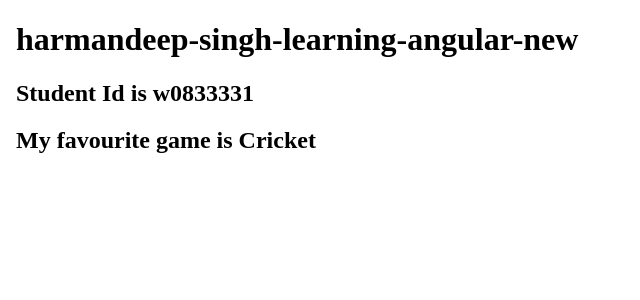
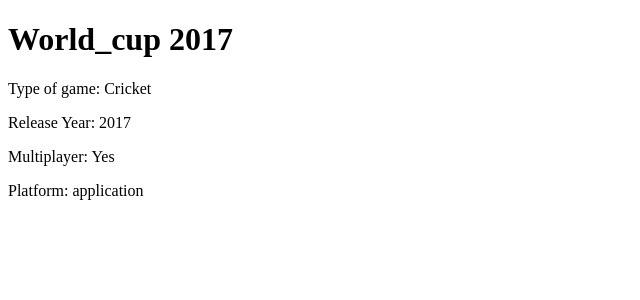
Before and after one commit to harmannsandhuu334/-Harmandeep-_-singh-_Learning_Angular-, an Angular app: page / in a window 1280 px wide. Shown: the top 300 px of the page, without its empty margins (0-640 px from the left). Built offline with nearby package versions, Linux system fonts and the light colour scheme.

Commit message:
Add five properties and html structure

```diff
--- a/angular.json
+++ b/angular.json
@@ -92,5 +92,8 @@
         }
       }
     }
+  },
+  "cli": {
+    "analytics": "d40e77c0-b796-402c-9514-ee692930d566"
   }
 }
--- a/src/app/app.component.html
+++ b/src/app/app.component.html
@@ -1,11 +1,7 @@
-<html>
-<head>
-  <title>First Assignment</title>
+<!-- src/app/app.component.html -->
 
-</head>
-<body>
-<h1>{{title}}</h1>
-<h2>Student Id is {{student}}</h2>
-<h2>My favourite game  is {{favouriteGame}}</h2>
-</body>
-</html>
+<h1>{{ Games.name }}</h1>
+<p>Type of game: {{ Games.type }}</p>
+<p>Release Year: {{ Games.releaseYear }}</p>
+<p>Multiplayer: {{ Games.multiplayer ? 'Yes' : 'No' }}</p>
+<p>Platform: {{ Games.platform }}</p>
--- a/src/app/app.component.ts
+++ b/src/app/app.component.ts
@@ -6,10 +6,14 @@ import { RouterOutlet } from '@angular/router';
   standalone: true,
   imports: [RouterOutlet],
   templateUrl: './app.component.html',
-  styleUrl: './app.component.css'
+  styleUrls: ['./app.component.css'] // Corrected property name
 })
 export class AppComponent {
-  title = 'harmandeep-singh-learning-angular-new';
-  student: string = 'w0833331';
-  favouriteGame:string='Cricket';
+  Games = {
+    name: 'World_cup 2017',
+    type: 'Cricket',
+    releaseYear: 2017,
+    multiplayer: true,
+    platform: 'application'
+  };
 }
```
Also changed, not shown: src/app/Games.ts (added, +9 -0 lines).
